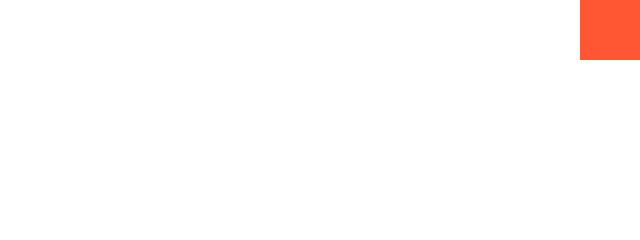
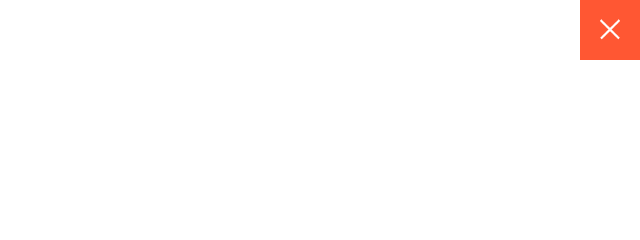
Before and after one commit to Amjadoudeh/Samer, a plain HTML site: page index.html in a window 1280 px wide. Both pictures are taken after a click on the element 1250 px from the left and 30 px from the top of the page. Shown: the top 240 px of the page, 640-1280 px from the left. Drawn offline with Linux system fonts and the light colour scheme.

Commit message:
fix the menu img

```diff
--- a/style.css
+++ b/style.css
@@ -84,7 +84,7 @@ section.home {
     right: 0;
     width: 60px;
     height: 60px;
-    background: var(--primary-color) url(../images/menu.png);
+    background: var(--primary-color) url(../menu.png);
     background-size: 30px;
     background-position: center;
     background-repeat: no-repeat;
@@ -93,7 +93,7 @@ section.home {
 }
 
 .toggle.active {
-    background: var(--primary-color) url(../images/close.png);
+    background: var(--primary-color) url(../close.png);
     background-size: 20px;
     background-position: center;
     background-repeat: no-repeat;
```
